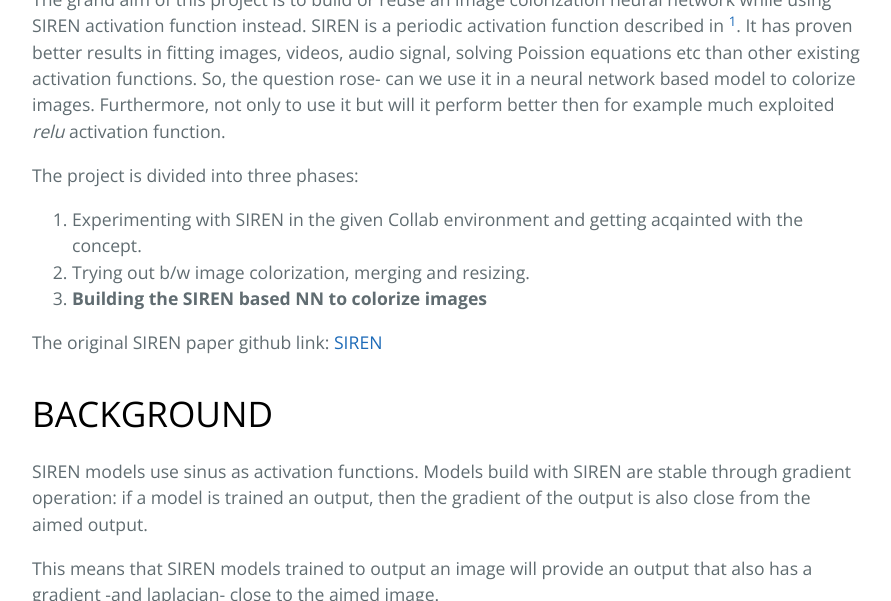
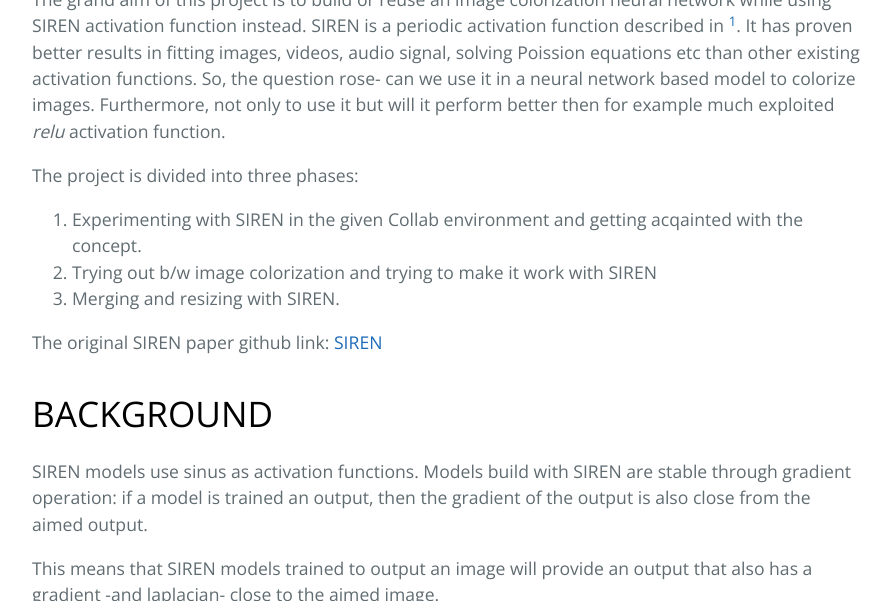
Before and after one commit to mathiasare/SIREN-ImageColorizerProject, a Jekyll site: the page built from index.md, in a window 1280 px wide and 900 px high, scrolled down 707 px, cut to the strip 0-601 px from the top of the window. Shown: the whole strip, without its empty margins (192-1083 px from the left). Built offline with Jekyll 4.4.1, drawn with Linux system fonts in a browser that asks for light colours; formulas are drawn with MathJax 3.

Commit message:
Update index.md
lil change

```diff
--- a/index.md
+++ b/index.md
@@ -15,8 +15,8 @@ SIREN is a periodic activation function described in [^sitz]. It has proven bett
 
 The project is divided into three phases:
 1. Experimenting with SIREN in the given Collab environment and getting acqainted with the concept.
-2. Trying out b/w image colorization, merging and resizing.
-3. **Building the SIREN based NN to colorize images**
+2. Trying out b/w image colorization and trying to make it work with SIREN
+3. Merging and resizing with SIREN.
 
 The original SIREN paper github link: [SIREN](https://github.com/vsitzmann/siren)
 
```
